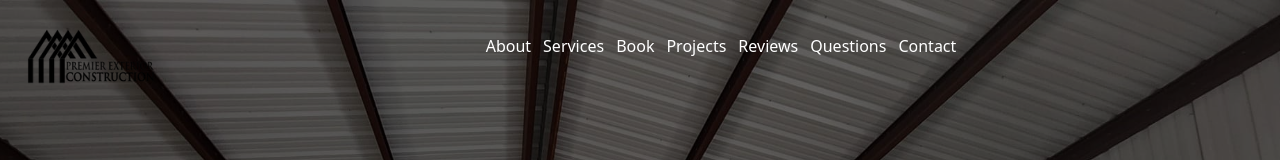
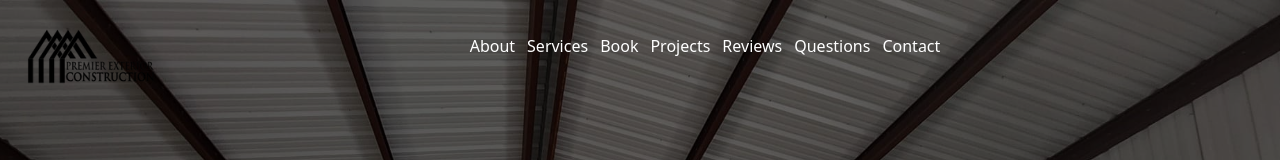
Before and after one commit to nicoleables/Premier-Exterior-Contruction, a React (Vite) app: page / in a window 1280 px wide. Shown: the top 160 px of the page. Built offline with nearby package versions, Linux system fonts and the light colour scheme.

Commit message:
Update navbar.css

```diff
--- a/src/styles/navbar.css
+++ b/src/styles/navbar.css
@@ -75,6 +75,8 @@
     flex-direction: column;
     align-items: flex-start;
     padding: 0.1rem 0;
+    margin-left: -2rem;
+
   }
   .navbar a, .nav-link {
     padding: 0rem; /* Adjust padding for smaller screens */
@@ -98,5 +100,6 @@
   .navbar {
     flex-direction: row; /* Display nav items side by side on larger screens */
     justify-content: flex-end; /* Move nav items to the right */
+    margin-left: -2rem;
   }
 }
```
